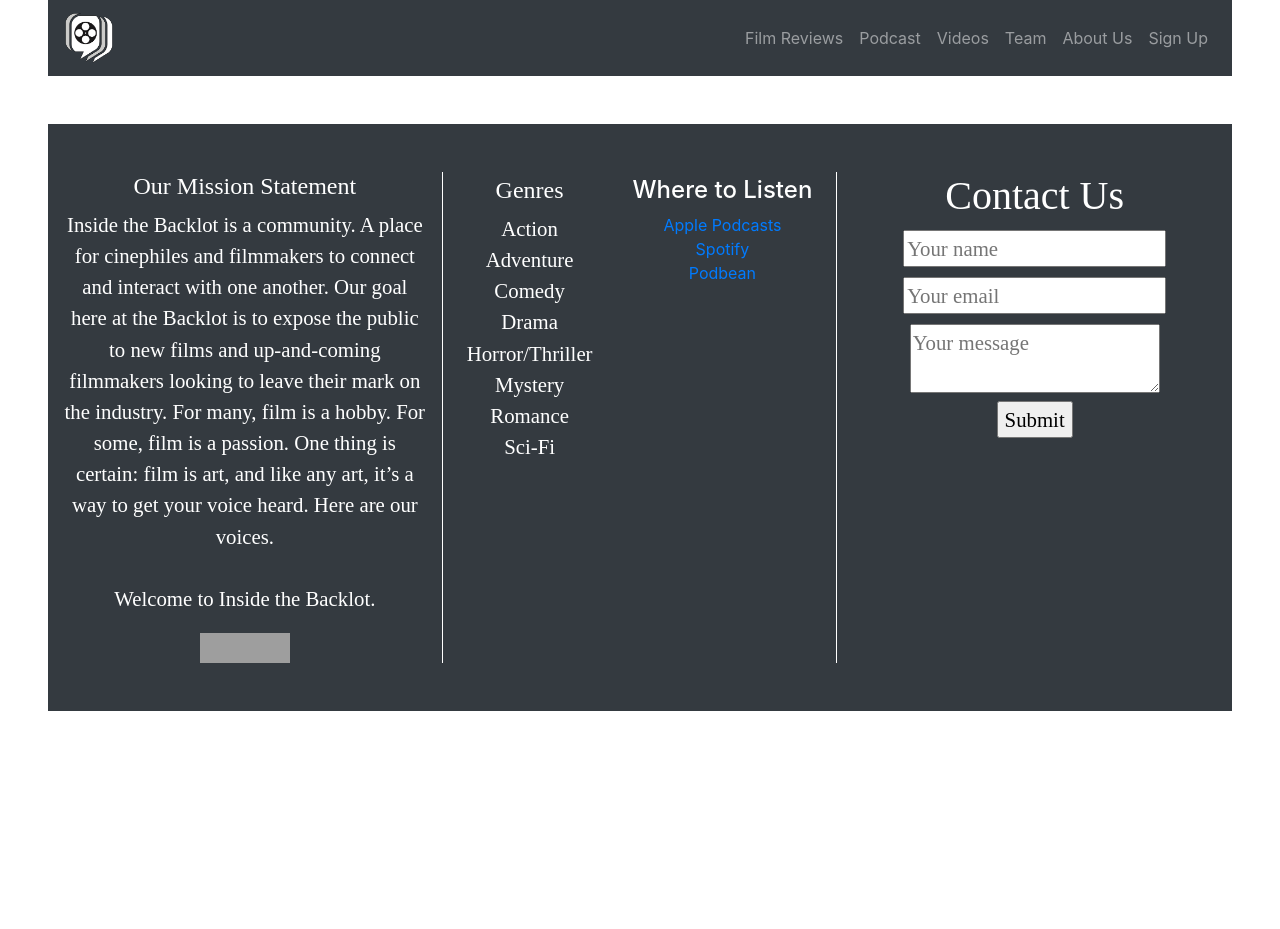
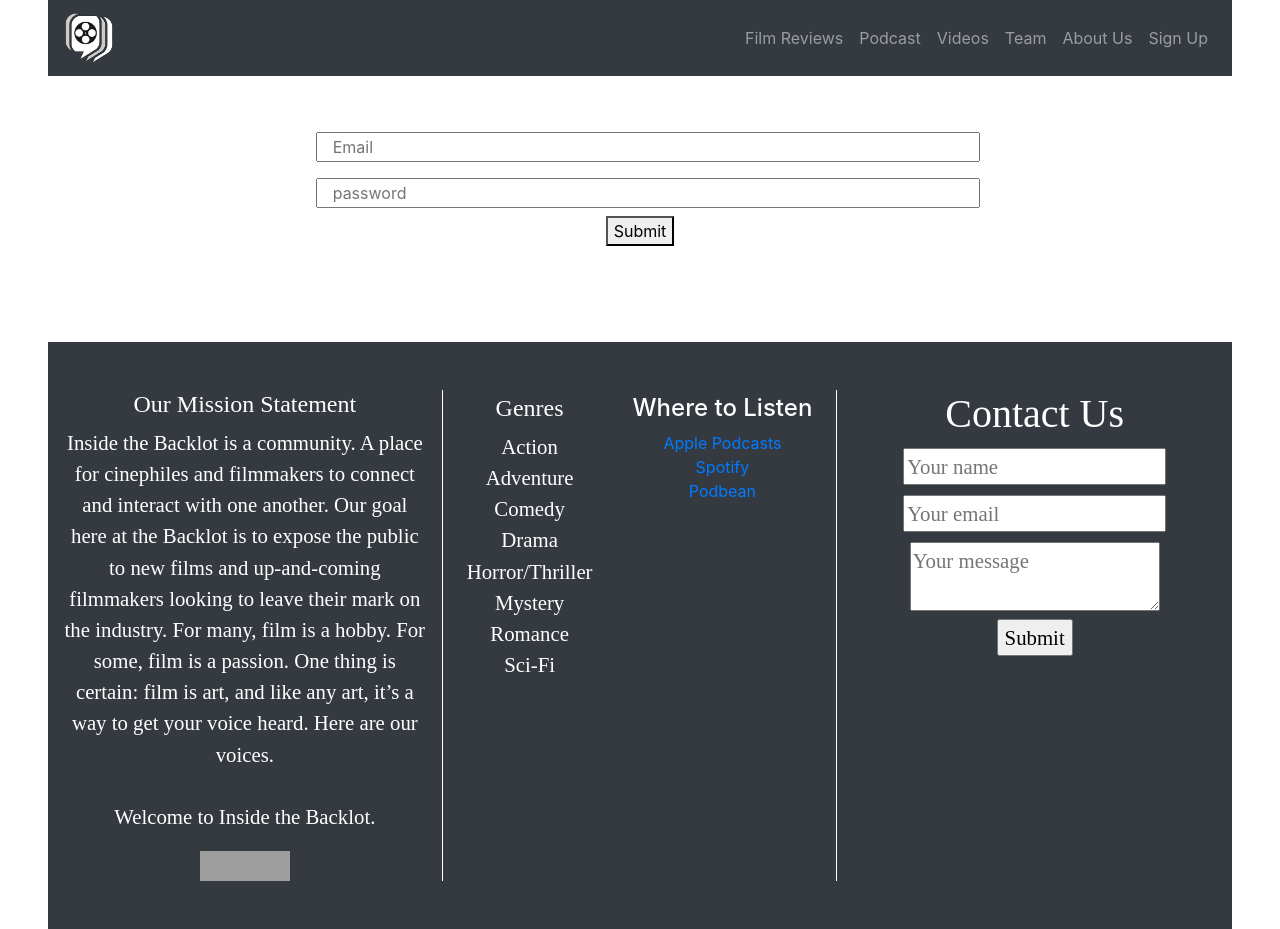
Before and after one commit to BacklotStevie/BacklotMERNFrontend, a React (Create React App) app: page /login in a window 1280 px wide. Before the commit the page ends 800 px from the top, so only its background shows below. Built offline with nearby package versions, Linux system fonts and the light colour scheme; grey boxes are pictures that could not be loaded.

Commit message:
added login function and page

```diff
--- a/src/App.js
+++ b/src/App.js
@@ -9,6 +9,7 @@ import VideosPage from './pages/VideosPage/VideosPage';
 import AboutUsPage from './pages/AboutUsPage/AboutUsPage';
 import BacklotTeam from './pages/TeamPage/TeamPage';
 import Signup from './pages/Signup/adduser';
+import LoginPage from './pages/LoginPage/LoginPage';
 import AdminPage from './pages/AdminPage/AdminPage';
 import Footer from '../src/components/Footer/footer';
 
@@ -23,6 +24,7 @@ function App(props) {
       <Route exact path="/aboutus" render={(props) => <AboutUsPage {...props} />} />
       <Route exact path="/teampage" render={(props) => <BacklotTeam {...props} />} />
       <Route exact path="/signup" render={(props) => <Signup {...props} />} />
+      <Route exact path="/login" render={(props) => <LoginPage {...props} />} />
       <Route exact path="/adminpage" render={(props) => <AdminPage {...props} />} />
       <Footer />
     </div>
--- /dev/null
+++ b/src/components/Login/login.jsx
@@ -0,0 +1,59 @@
+import axios from 'axios';
+import { useState, useContext } from "react";
+import { userContext } from "../../context/UserCtx";
+import { useHistory } from 'react-router-dom'
+
+
+const Login = () => {
+
+    const { setUser } = useContext(userContext);
+    const history = useHistory()
+    const [username, setUsername] = useState({
+        email: "",
+        password: ""
+    });
+
+
+    function handleUserChange(event) {
+        setUsername({
+            ...username,
+            [event.target.name]: event.target.value
+        })
+    }
+
+    function loginUserHandler(event) {
+        debugger
+
+        event.preventDefault();
+        axios.post(`${process.env.REACT_APP_API_BASE_URL}/users/login`, username)
+            .then((res) => {
+                console.log(res)
+                setUser(res.data.user);
+                localStorage.setItem("token", res.data.token);
+                history.push("/home");
+            })
+            .catch((error) => {
+                console.log(error)
+            })
+    }
+
+
+
+
+
+    return (
+        <div className="container-fluid">
+            <div className="row">
+                <form onSubmit={loginUserHandler} className="mx-auto m-5">
+                    <input className="col-12 m-2" type="text" name="email" value={username.email} placeholder="Email" onChange={handleUserChange}></input>
+                    <input className="col-12 m-2" type="password" name="password" value={username.password} placeholder="password" onChange={handleUserChange}></input>
+
+
+                    <button type="submit">Submit</button>
+                </form>
+            </div>
+        </div>
+    );
+};
+
+export default Login;
--- /dev/null
+++ b/src/pages/LoginPage/LoginPage.js
@@ -0,0 +1,12 @@
+import './LoginPage.css';
+import Login from '../../components/Login/login'
+
+function LoginPage() {
+    return (
+        <div className="LoginPage container">
+            <Login />
+        </div>
+    );
+}
+
+export default LoginPage;
--- a/src/pages/Signup/adduser.jsx
+++ b/src/pages/Signup/adduser.jsx
@@ -45,7 +45,7 @@ const Adduser = () => {
                     <input className="col-12 m-2" type="text" name="firstname" value={username.firstname} placeholder="First Name" onChange={handleUserChange}></input>
                     <input className="col-12 m-2" type="text" name="lastname" value={username.lastname} placeholder="Last Name" onChange={handleUserChange}></input>
                     <input className="col-12 m-2" type="text" name="email" value={username.email} placeholder="Email" onChange={handleUserChange}></input>
-                    <input className="col-12 m-2" type="text" name="password" value={username.password} placeholder="Password" onChange={handleUserChange}></input>
+                    <input className="col-12 m-2" type="password" name="password" value={username.password} placeholder="Password" onChange={handleUserChange}></input>
 
 
                     <button type="submit">Submit</button>
```
Also changed, not shown: src/components/Login/login.css (added), src/pages/LoginPage/LoginPage.css (added), 1 other file (tests, documents, lock files or other folders).
